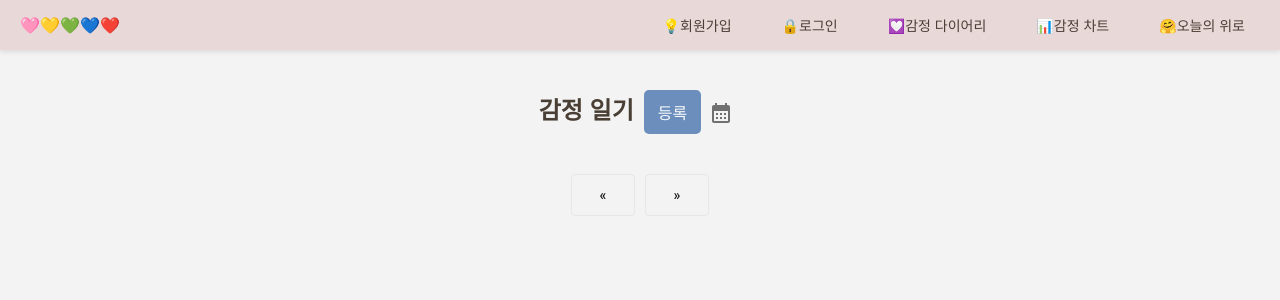
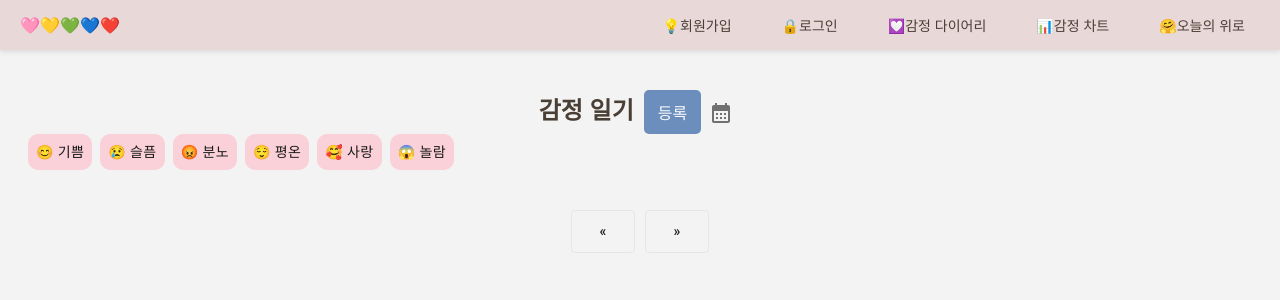
Before and after one commit to 94Rosy/myDiary2025, a React (Create React App) app in the folder Diary/: page /emotionList in a window 1280 px wide. Shown: the top 300 px of the page. Built offline with nearby package versions, Linux system fonts and the light colour scheme.

Commit message:
태그 필터

```diff
--- a/Diary/src/pages/emotionBoard/EmotionBoardPage.tsx
+++ b/Diary/src/pages/emotionBoard/EmotionBoardPage.tsx
@@ -27,6 +27,7 @@ import { supabase } from "../../utils/supabaseClient";
 import Pagination from "../../components/common/Pagination"; // 페이지네이션 컴포넌트 추가
 import CalendarFilter from "./addon/CalendarFilter";
 import "./emotionBoard.scss";
+import TagFilter from "./addon/TagFilter";
 
 const emotionOptions = [
   "😊 기쁨",
@@ -59,6 +60,7 @@ const EmotionBoard: React.FC = () => {
   const [isImageDeleted, setIsImageDeleted] = useState(false);
   const [totalPages, setTotalPages] = useState(1);
   const [selectedDate, setSelectedDate] = useState<Date | null>(null);
+  const [selectedTag, setSelectedTag] = useState<string | null>(null);
   const [anchorEl, setAnchorEl] = useState<null | HTMLElement>(null); // 캘린더 팝오버 관련
 
   useEffect(() => {
@@ -71,16 +73,25 @@ const EmotionBoard: React.FC = () => {
     setTotalPages(Math.ceil(emotions.length / PAGE_PER_COUNTS)); // 전체 페이지 개수 계산
   }, [emotions]);
 
-  // 날짜 필터링된 감정 목록
-  const filteredEmotions = selectedDate
-    ? emotions.filter((entry) => {
-        const year = selectedDate.getFullYear();
-        const month = (selectedDate.getMonth() + 1).toString().padStart(2, "0");
-        const day = selectedDate.getDate().toString().padStart(2, "0");
-        const selected = `${year}-${month}-${day}`;
-        return entry.date === selected;
-      })
-    : emotions;
+  // 날짜, 태그 필터링된 감정 목록
+  const filteredEmotions = emotions.filter((entry) => {
+    let matchesDate = true;
+
+    // 날짜 필터: 선택된 날짜가 있을 경우, 해당 날짜와 일치하는 감정만 통과
+    if (selectedDate) {
+      const year = selectedDate.getFullYear();
+      const month = (selectedDate.getMonth() + 1).toString().padStart(2, "0");
+      const day = selectedDate.getDate().toString().padStart(2, "0");
+      const selected = `${year}-${month}-${day}`;
+      matchesDate = entry.date === selected;
+    }
+
+    //  태그 필터: 선택된 감정 태그가 있을 경우, 해당 감정과 일치하는 항목만 통과
+    const matchesTag = selectedTag ? entry.emotion === selectedTag : true;
+
+    // 두 조건 모두 만족해야 필터링 결과에 포함
+    return matchesDate && matchesTag;
+  });
 
   // 현재 페이지에 해당하는 데이터만 가져오기
   const paginatedEmotions = filteredEmotions.slice(
@@ -234,6 +245,7 @@ const EmotionBoard: React.FC = () => {
             </button>
           </span>
         </Tooltip>
+        {/* 캘린더 필터 */}
         <Tooltip arrow title="날짜로 보기">
           <IconButton onClick={calendarOpen}>
             <CalendarMonthIcon />
@@ -254,6 +266,8 @@ const EmotionBoard: React.FC = () => {
             emotionData={emotions}
           />
         </Popover>
+        {/* 태그 필터 */}
+        <TagFilter selectedTag={selectedTag} setSelectedTag={setSelectedTag} />
       </h2>
 
       <div className="emotion-grid">
--- a/Diary/src/pages/emotionBoard/addon/CalendarFilter.tsx
+++ b/Diary/src/pages/emotionBoard/addon/CalendarFilter.tsx
@@ -6,7 +6,7 @@ import "./calendarFilter.scss";
 
 interface Props {
   selectedDate: Date | null;
-  onDateChange: (date: Date) => void;
+  onDateChange: (date: Date | null) => void;
   emotionData: EmotionEntry[];
 }
 
@@ -39,12 +39,25 @@ const CalendarFilter: React.FC<Props> = ({
     return entry ? dotColors[entry.emotion] || "" : "";
   };
 
+  const handleDateChange = (date: Date) => {
+    // 날짜를 YYYY-MM-DD 포맷으로 비교
+    const clickedDate = date.toISOString().split("T")[0];
+    const selected = selectedDate?.toISOString().split("T")[0];
+
+    if (clickedDate === selected) {
+      // 같은 날짜를 다시 클릭하면 필터 리셋
+      onDateChange(null);
+    } else {
+      onDateChange(date);
+    }
+  };
+
   return (
     <div className="calendar__filter">
       <Calendar
         calendarType="gregory"
         showNeighboringMonth={false}
-        onChange={(value) => onDateChange(value as Date)}
+        onChange={(value) => handleDateChange(value as Date)}
         value={selectedDate}
         tileContent={({ date, view }) => {
           if (view === "month") {
--- /dev/null
+++ b/Diary/src/pages/emotionBoard/addon/TagFilter.tsx
@@ -0,0 +1,37 @@
+import { Button } from "@mui/material";
+import classNames from "classnames";
+import "./tagFilter.scss";
+
+interface Props {
+  selectedTag: string | null;
+  setSelectedTag: (tag: string | null) => void;
+}
+
+const emotionTags = [
+  "😊 기쁨",
+  "😢 슬픔",
+  "😡 분노",
+  "😌 평온",
+  "🥰 사랑",
+  "😱 놀람",
+];
+
+const TagFilter: React.FC<Props> = ({ selectedTag, setSelectedTag }) => {
+  return (
+    <div className="tag__filter">
+      {emotionTags.map((tag) => (
+        <Button
+          key={tag}
+          className={classNames("tags__name", {
+            selected: selectedTag === tag,
+          })}
+          onClick={() => setSelectedTag(selectedTag === tag ? null : tag)}
+        >
+          {tag}
+        </Button>
+      ))}
+    </div>
+  );
+};
+
+export default TagFilter;
--- /dev/null
+++ b/Diary/src/pages/emotionBoard/addon/tagFilter.scss
@@ -0,0 +1,19 @@
+.tag__filter {
+  display: flex;
+  flex-wrap: wrap;
+  gap: 8px;
+  padding-left: 8px;
+
+  .tags__name {
+    border-radius: 10px;
+    font-size: 14px;
+    background-color: #fad0d9;
+    color: #191919;
+
+    &.selected {
+      background-color: #fa6283;
+      color: #f5f5f5;
+      font-weight: 700;
+    }
+  }
+}
```
